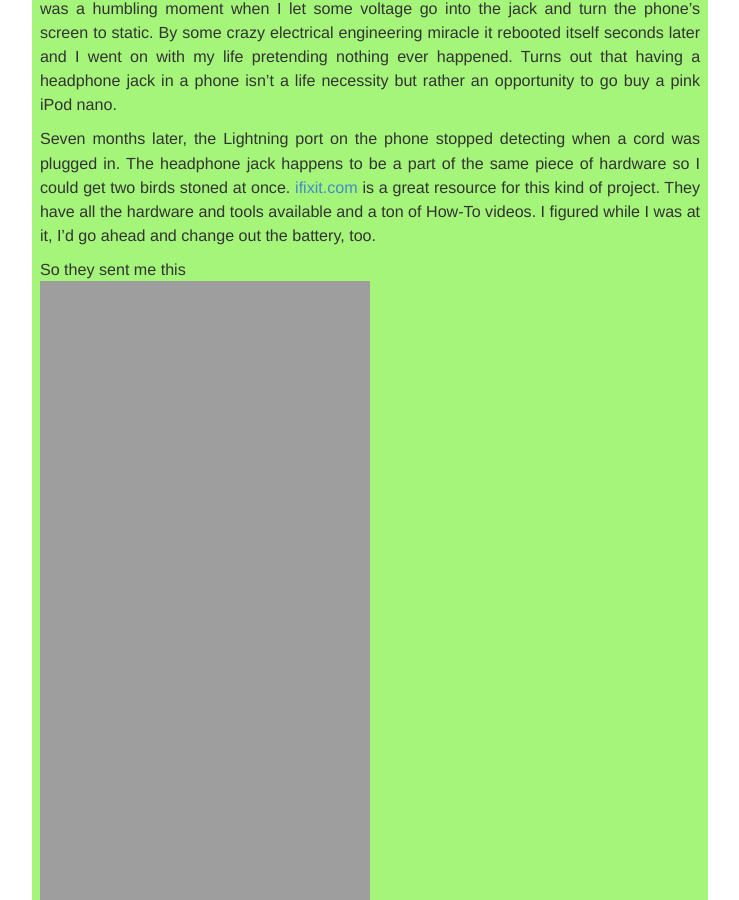
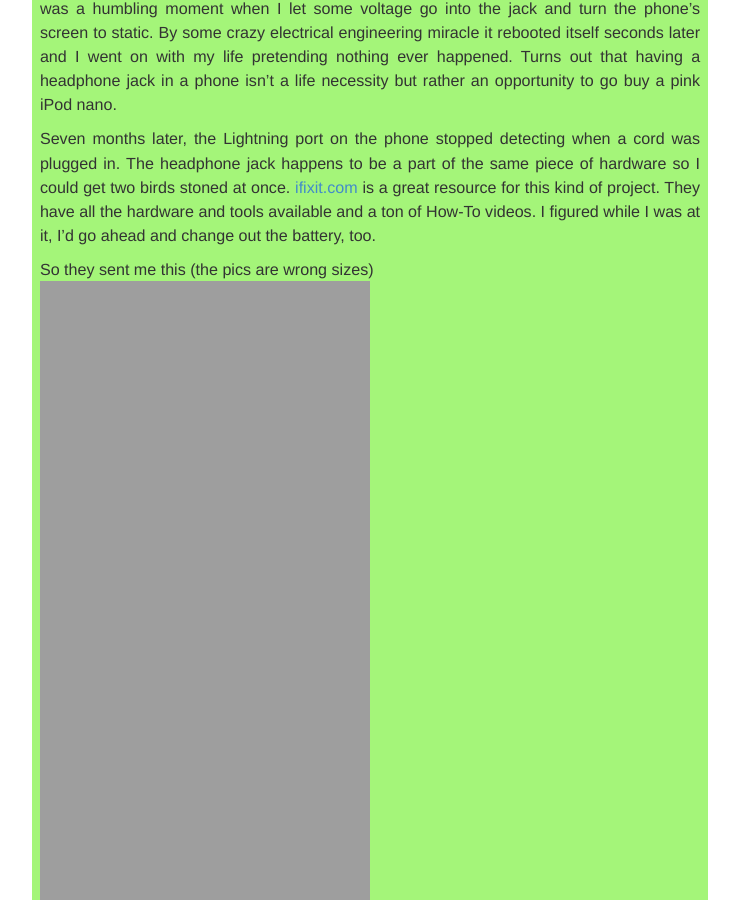
Before and after one commit to Nsiemer/Nsiemer.github.io, a Jekyll site: the page built from _posts/2015-01-22-iphone-5c.markdown, in a window 1280 px wide and 900 px high, scrolled down 584 px. Shown: the whole window, without its empty margins (270-1009 px from the left). Built offline with Jekyll 4.4.1, drawn with Linux system fonts in a browser that asks for light colours; nearby versions of some CDN libraries; some web fonts are replaced; library files that are not in the unit come from our copies; Markdown is read by kramdown in place of the engine named in the settings.

Commit message:
edit again...

```diff
--- a/_posts/2015-01-22-iphone-5c.markdown
+++ b/_posts/2015-01-22-iphone-5c.markdown
@@ -9,12 +9,12 @@
 
 Seven months later, the Lightning port on the phone stopped detecting when a cord was plugged in. The headphone jack happens to be a part of the same piece of hardware so I could get two birds stoned at once. <a href="http://www.ifixit.com" target="_blink">ifixit.com</a> is a great resource for this kind of project. They have all the hardware and tools available and a ton of How-To videos. I figured while I was at it, I'd go ahead and change out the battery, too.
 
-So they sent me this
+So they sent me this (the pics are wrong sizes)
 <br>
 <img src="http://nsiemer.github.io/media/IMG_3934.jpg" width="250" height="333">
 <br>
 <img src="http://nsiemer.github.io/media/IMG_3939.jpg" width="250" height="333"><br>
-<img src="http://nsiemer.github.io/media/IMG_3937.jpg" width="250" height="333">
+<img src="http://nsiemer.github.io/media/IMG_3937.jpg" width="250" height="900">
 <br>
 The piece on the left is the battery, the Lightning port is on the right, and that blue thing in the box is the adhesive that secures the battery to the back of the phone.
 <br>
```
